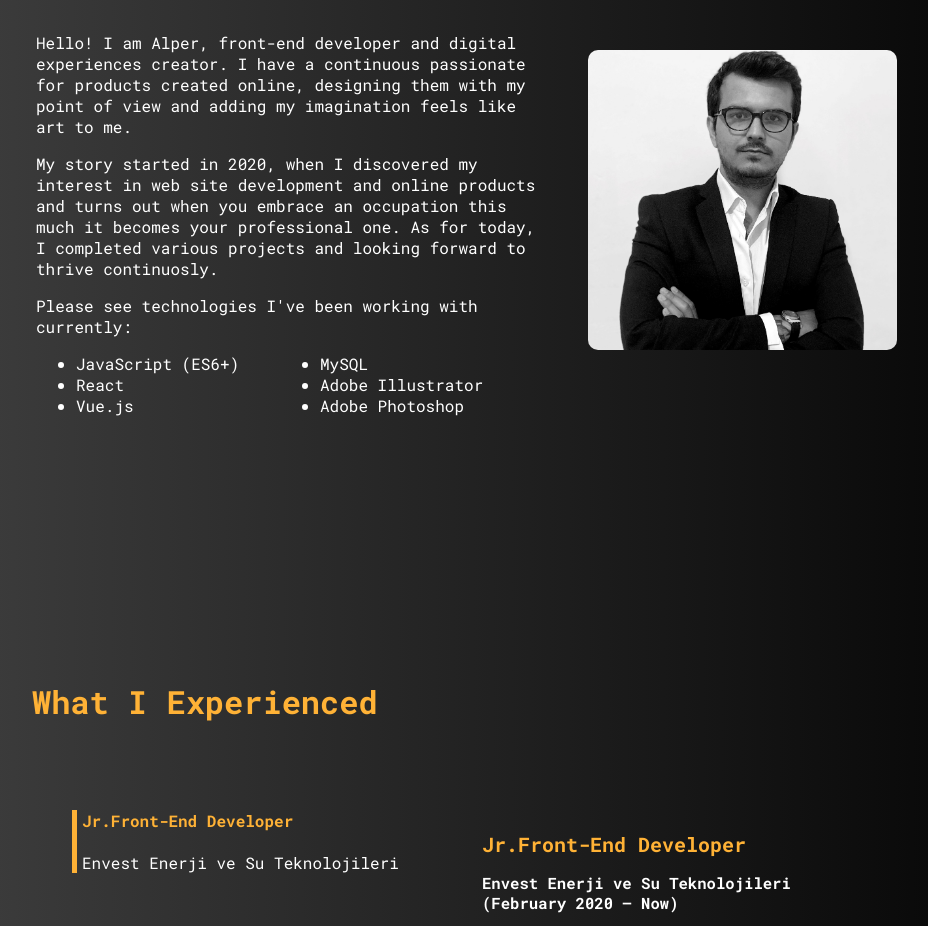
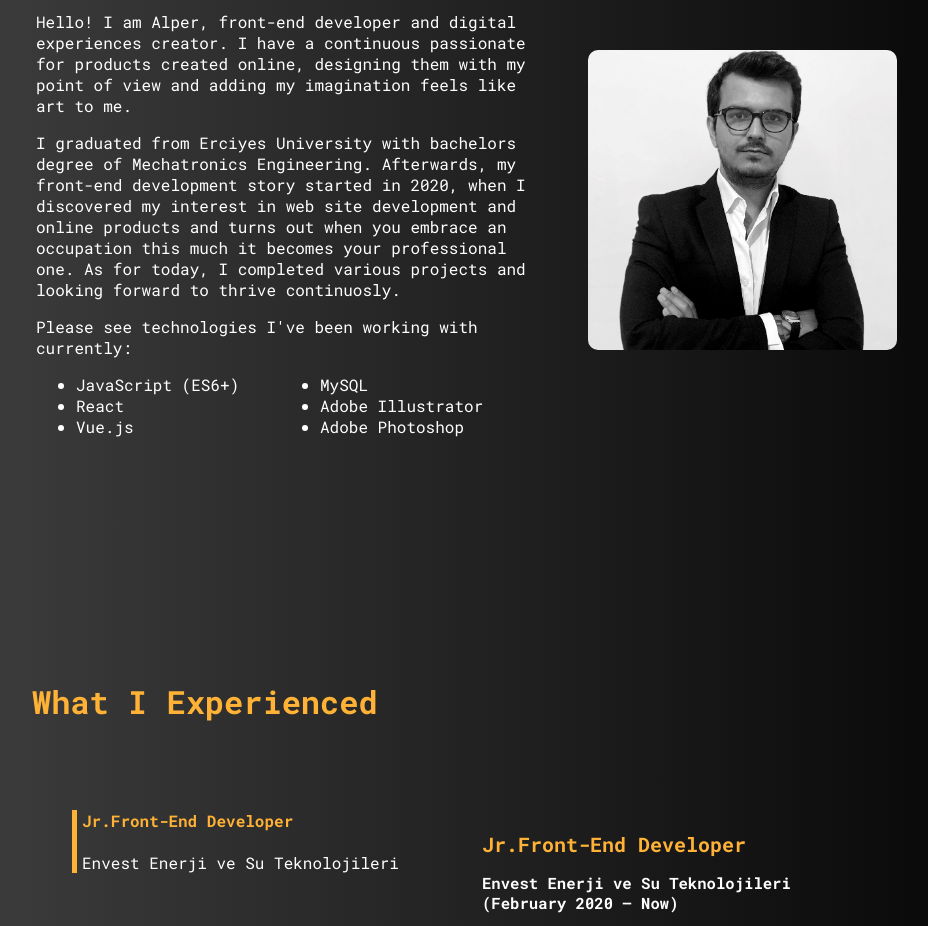
Before and after one commit to saurkmez/React-Website-Template, a React (Create React App) app: page / in a window 1280 px wide. Shown: the part 1000-1926 px from the top of the page, without its empty margins (158-1086 px from the left). Built offline with nearby package versions, Linux system fonts and the light colour scheme.

Commit message:
aboutme fix

```diff
--- a/src/components/AboutPage/Aboutme.js
+++ b/src/components/AboutPage/Aboutme.js
@@ -22,10 +22,12 @@ function Aboutme() {
           like art to me.
         </p>
         <p>
-          My story started in 2020, when I discovered my interest in web site
-          development and online products and turns out when you embrace an
-          occupation this much it becomes your professional one. As for today, I
-          completed various projects and looking forward to thrive continuosly.
+          I graduated from Erciyes University with bachelors degree of
+          Mechatronics Engineering. Afterwards, my front-end development story
+          started in 2020, when I discovered my interest in web site development
+          and online products and turns out when you embrace an occupation this
+          much it becomes your professional one. As for today, I completed
+          various projects and looking forward to thrive continuosly.
         </p>
         <p>Please see technologies I've been working with currently:</p>
         <div className="skillscontainer">
```
